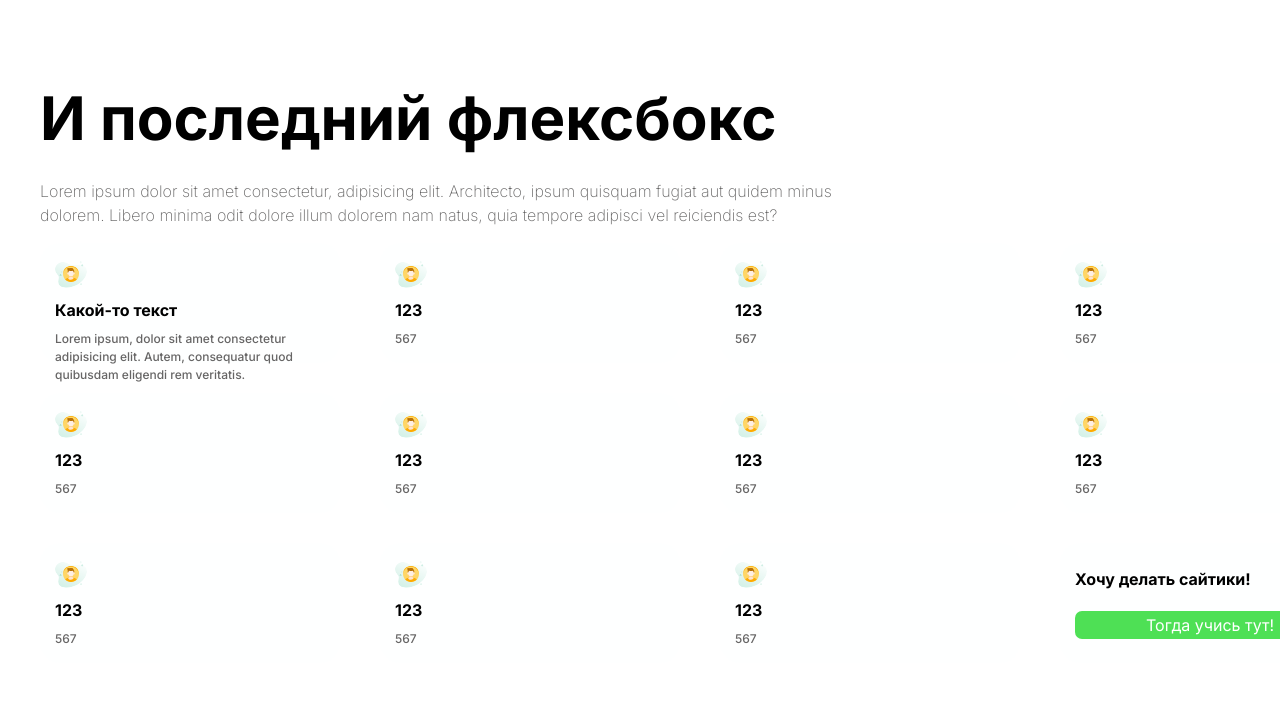
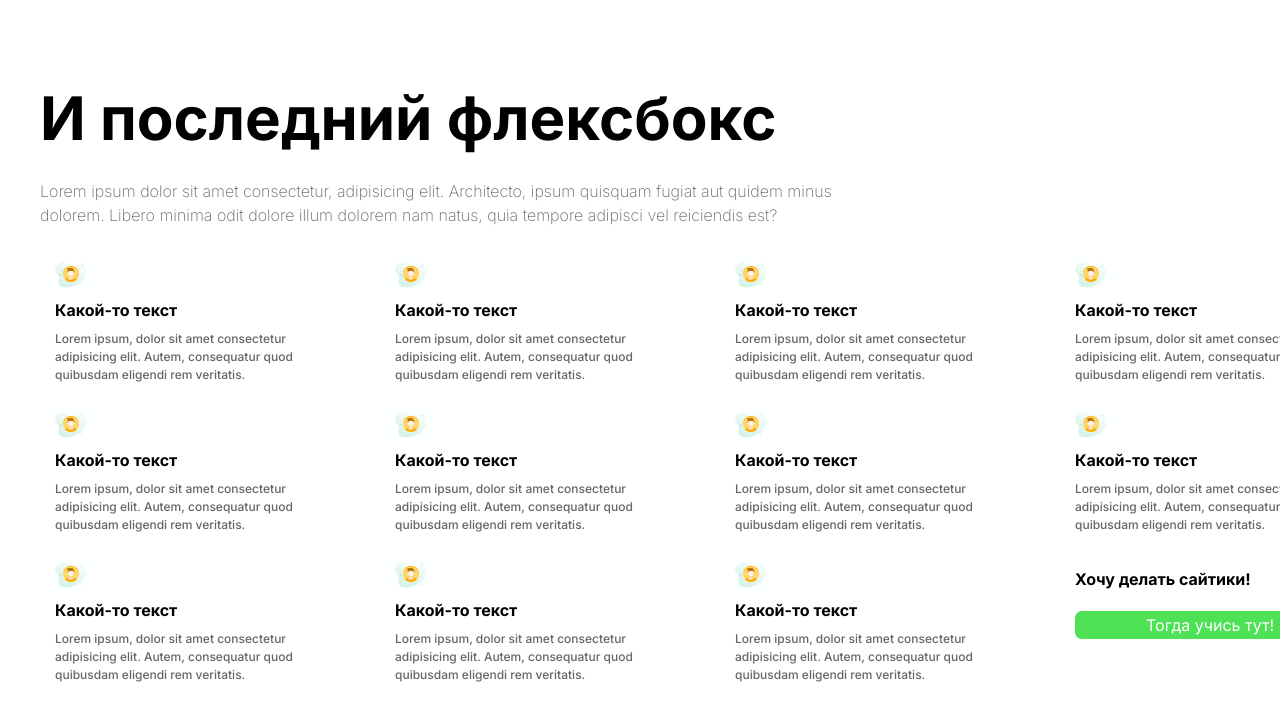
Before and after one commit to Coollich27/kulikov-miet-3d-js, a plain HTML site: page HTML_02/index.html in a window 1280 px wide. Shown: the part 3461-4181 px from the top of the page. Drawn offline with Linux system fonts and the light colour scheme.

```diff
--- a/HTML_02/index.html
+++ b/HTML_02/index.html
@@ -212,19 +212,19 @@
                         <div class="tblox">
                             <img src="./images/ic-account.svg" alt ="Телега">
                             <p class="tblox_title">
-                                123
+                                Какой-то текст
                             </p>
                             <p class="tblox_description">
-                                567
+                                Lorem ipsum, dolor sit amet consectetur adipisicing elit. Autem, consequatur quod quibusdam eligendi rem veritatis.
                             </p>
                         </div>
                         <div class="tblox">
                             <img src="./images/ic-account.svg" alt ="Телега">
                             <p class="tblox_title">
-                                123
+                                Какой-то текст
                             </p>
                             <p class="tblox_description">
-                                567
+                                Lorem ipsum, dolor sit amet consectetur adipisicing elit. Autem, consequatur quod quibusdam eligendi rem veritatis.
                             </p>
                         </div>
                     </div>
@@ -232,28 +232,28 @@
                         <div class="tblox">
                             <img src="./images/ic-account.svg" alt ="Телега">
                             <p class="tblox_title">
-                                123
+                                Какой-то текст
                             </p>
                             <p class="tblox_description">
-                                567
+                                Lorem ipsum, dolor sit amet consectetur adipisicing elit. Autem, consequatur quod quibusdam eligendi rem veritatis.
                             </p>
                         </div>
                         <div class="tblox">
                             <img src="./images/ic-account.svg" alt ="Телега">
                             <p class="tblox_title">
-                                123
+                                Какой-то текст
                             </p>
                             <p class="tblox_description">
-                                567
+                                Lorem ipsum, dolor sit amet consectetur adipisicing elit. Autem, consequatur quod quibusdam eligendi rem veritatis.
                             </p>
                         </div>
                         <div class="tblox">
                             <img src="./images/ic-account.svg" alt ="Телега">
                             <p class="tblox_title">
-                                123
+                                Какой-то текст
                             </p>
                             <p class="tblox_description">
-                                567
+                                Lorem ipsum, dolor sit amet consectetur adipisicing elit. Autem, consequatur quod quibusdam eligendi rem veritatis.
                             </p>
                         </div>
                     </div>
@@ -261,28 +261,28 @@
                         <div class="tblox">
                             <img src="./images/ic-account.svg" alt ="Телега">
                             <p class="tblox_title">
-                                123
+                                Какой-то текст
                             </p>
                             <p class="tblox_description">
-                                567
+                                Lorem ipsum, dolor sit amet consectetur adipisicing elit. Autem, consequatur quod quibusdam eligendi rem veritatis.
                             </p>
                         </div>
                         <div class="tblox">
                             <img src="./images/ic-account.svg" alt ="Телега">
                             <p class="tblox_title">
-                                123
+                                Какой-то текст
                             </p>
                             <p class="tblox_description">
-                                567
+                                Lorem ipsum, dolor sit amet consectetur adipisicing elit. Autem, consequatur quod quibusdam eligendi rem veritatis.
                             </p>
                         </div>
                         <div class="tblox">
                             <img src="./images/ic-account.svg" alt ="Телега">
                             <p class="tblox_title">
-                                123
+                                Какой-то текст
                             </p>
                             <p class="tblox_description">
-                                567
+                                Lorem ipsum, dolor sit amet consectetur adipisicing elit. Autem, consequatur quod quibusdam eligendi rem veritatis.
                             </p>
                         </div>
                     </div>
@@ -290,19 +290,19 @@
                         <div class="tblox">
                             <img src="./images/ic-account.svg" alt ="Телега">
                             <p class="tblox_title">
-                                123
+                                Какой-то текст
                             </p>
                             <p class="tblox_description">
-                                567
+                                Lorem ipsum, dolor sit amet consectetur adipisicing elit. Autem, consequatur quod quibusdam eligendi rem veritatis.
                             </p>
                         </div>
                         <div class="tblox">
                             <img src="./images/ic-account.svg" alt ="Телега">
                             <p class="tblox_title">
-                                123
+                                Какой-то текст
                             </p>
                             <p class="tblox_description">
-                                567
+                                Lorem ipsum, dolor sit amet consectetur adipisicing elit. Autem, consequatur quod quibusdam eligendi rem veritatis.
                             </p>
                         </div>
                         <div class="tbloxnext">
```
